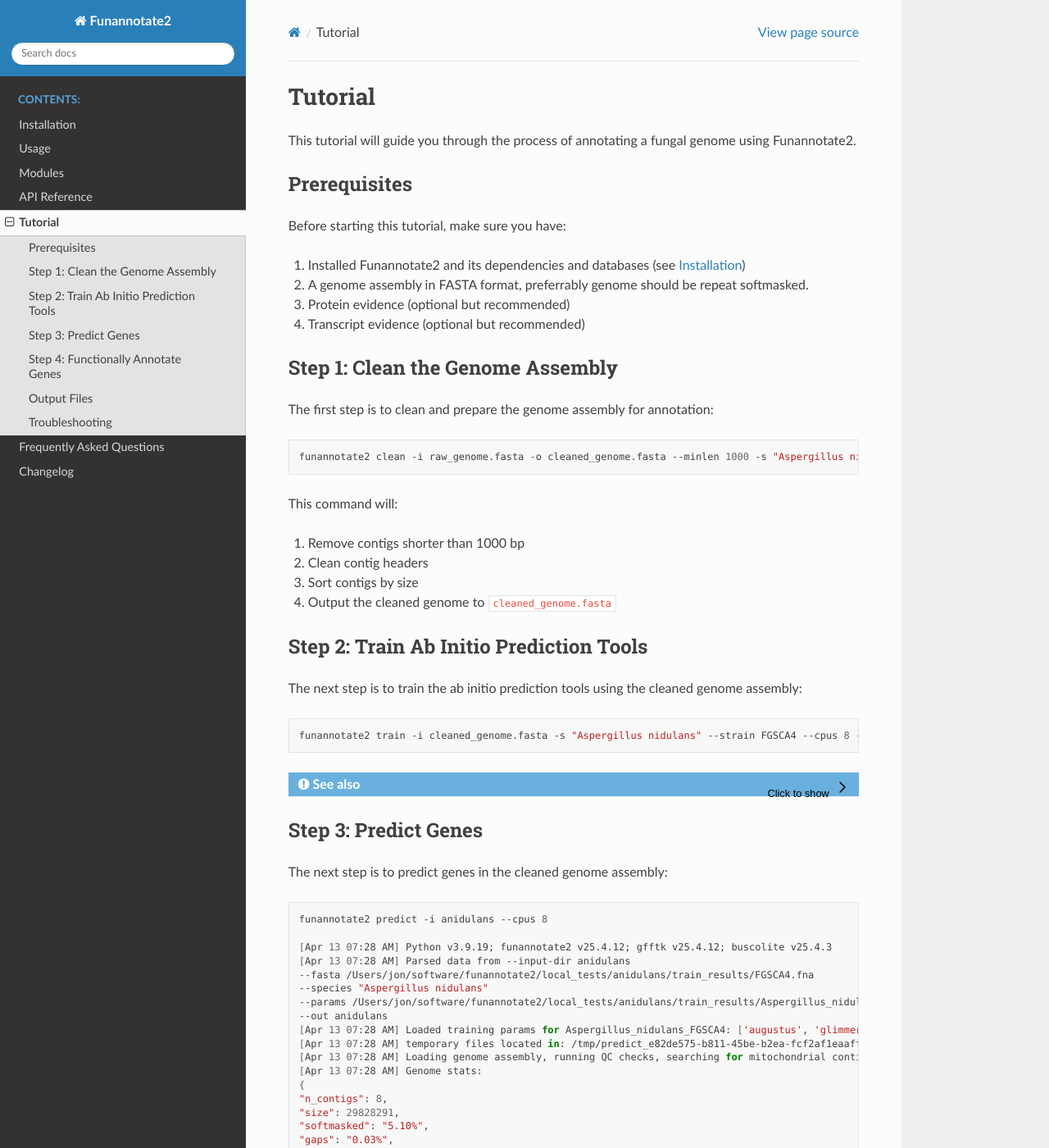
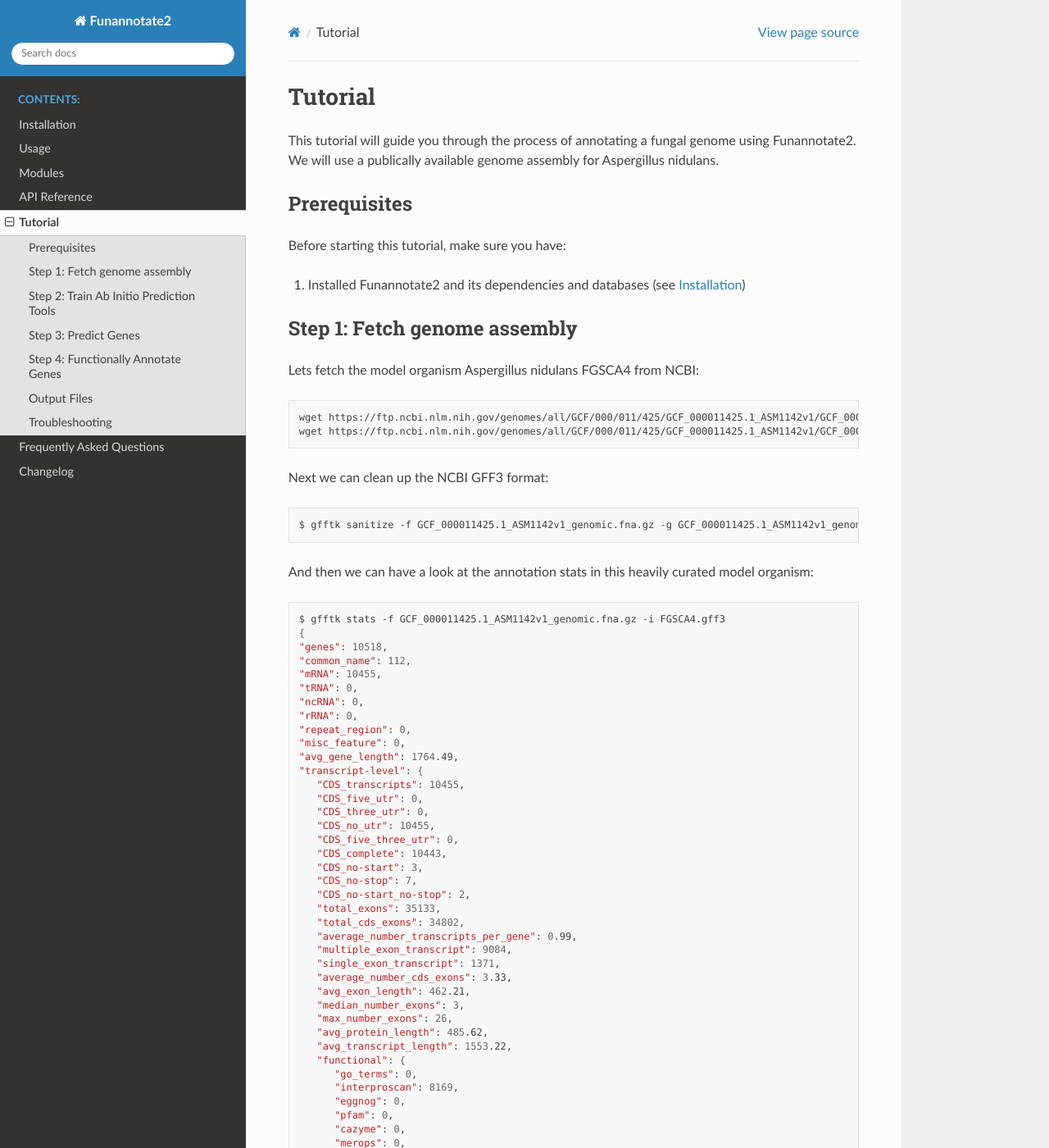
Before and after one commit to nextgenusfs/funannotate2, a Sphinx documentation site: the page built from docs/tutorial.rst, in a window 1280 px wide and 1400 px high. Shown: the whole window at 82% size. Built offline with Sphinx 7.4.7 and the Read the Docs theme 3.1.0, drawn with Linux system fonts in a browser that asks for light colours; some of the changed text lies outside the part shown.

```diff
--- a/docs/tutorial.rst
+++ b/docs/tutorial.rst
@@ -1,7 +1,7 @@
 Tutorial
 ========
 
-This tutorial will guide you through the process of annotating a fungal genome using Funannotate2.
+This tutorial will guide you through the process of annotating a fungal genome using Funannotate2. We will use a publically available genome assembly for Aspergillus nidulans.
 
 Prerequisites
 ------------
@@ -9,37 +9,87 @@ Prerequisites
 Before starting this tutorial, make sure you have:
 
 1. Installed Funannotate2 and its dependencies and databases (see :doc:`installation`)
-2. A genome assembly in FASTA format, preferrably genome should be repeat softmasked.
-3. Protein evidence (optional but recommended)
-4. Transcript evidence (optional but recommended)
 
-Step 1: Clean the Genome Assembly
+
+Step 1: Fetch genome assembly
 --------------------------------
 
-The first step is to clean and prepare the genome assembly for annotation:
+Lets fetch the model organism Aspergillus nidulans FGSCA4 from NCBI:
 
 .. code-block:: bash
 
-    funannotate2 clean -i raw_genome.fasta -o cleaned_genome.fasta --minlen 1000 -s "Aspergillus nidulans" --strain "FGSCA4"
+    wget https://ftp.ncbi.nlm.nih.gov/genomes/all/GCF/000/011/425/GCF_000011425.1_ASM1142v1/GCF_000011425.1_ASM1142v1_genomic.fna.gz
+    wget https://ftp.ncbi.nlm.nih.gov/genomes/all/GCF/000/011/425/GCF_000011425.1_ASM1142v1/GCF_000011425.1_ASM1142v1_genomic.gff.gz
 
-This command will:
 
-1. Remove contigs shorter than 1000 bp
-2. Clean contig headers
-3. Sort contigs by size
-4. Output the cleaned genome to ``cleaned_genome.fasta``
+Next we can clean up the NCBI GFF3 format:
+
+.. code-block:: bash
+
+   $ gfftk sanitize -f GCF_000011425.1_ASM1142v1_genomic.fna.gz -g GCF_000011425.1_ASM1142v1_genomic.gff.gz -o FGSCA4.gff3
+
+
+And then we can have a look at the annotation stats in this heavily curated model organism:
+
+.. code-block:: bash
+
+   $ gfftk stats -f GCF_000011425.1_ASM1142v1_genomic.fna.gz -i FGSCA4.gff3
+   {
+   "genes": 10518,
+   "common_name": 112,
+   "mRNA": 10455,
+   "tRNA": 0,
+   "ncRNA": 0,
+   "rRNA": 0,
+   "repeat_region": 0,
+   "misc_feature": 0,
+   "avg_gene_length": 1764.49,
+   "transcript-level": {
+      "CDS_transcripts": 10455,
+      "CDS_five_utr": 0,
+      "CDS_three_utr": 0,
+      "CDS_no_utr": 10455,
+      "CDS_five_three_utr": 0,
+      "CDS_complete": 10443,
+      "CDS_no-start": 3,
+      "CDS_no-stop": 7,
+      "CDS_no-start_no-stop": 2,
+      "total_exons": 35133,
+      "total_cds_exons": 34802,
+      "average_number_transcripts_per_gene": 0.99,
+      "multiple_exon_transcript": 9084,
+      "single_exon_transcript": 1371,
+      "average_number_cds_exons": 3.33,
+      "avg_exon_length": 462.21,
+      "median_number_exons": 3,
+      "max_number_exons": 26,
+      "avg_protein_length": 485.62,
+      "avg_transcript_length": 1553.22,
+      "functional": {
+         "go_terms": 0,
+         "interproscan": 8169,
+         "eggnog": 0,
+         "pfam": 0,
+         "cazyme": 0,
+         "merops": 0,
+         "busco": 0,
+         "secretion": 0
+      }
+   }
 
 Step 2: Train Ab Initio Prediction Tools
 -------------------
 
-The next step is to train the ab initio prediction tools using the cleaned genome assembly:
+The next step is to train the ab initio prediction tools, to do that we'll use `funannotate2 train`.  I'm going to use the `anid_f2` as the output directory.
 
 .. code-block:: bash
 
-    funannotate2 train -i cleaned_genome.fasta -s "Aspergillus nidulans" --strain FGSCA4 --cpus 8 -o anidulans
+   $ funannotate2 train -f GCF_000011425.1_ASM1142v1_genomic.fna.gz \
+      -g FGSCA4.gff3 -s "Aspergillus nidulans" --strain FGSCA4 --cpus 8 \
+      -o anid_f2
 
 
-.. seealso::
+.. admonition:: See the full output of this command
     :class: dropdown
 
       .. code-block:: bash
@@ -48,24 +98,24 @@ The next step is to train the ab initio prediction tools using the cleaned genom
          [Apr 12 10:12 PM] Loading genome assembly and running QC checks
          [Apr 12 10:12 PM] Genome stats:
          {
-         "n_contigs": 8,
-         "size": 29828291,
-         "n50": 3704807,
-         "n90": 3145033,
-         "l50": 4,
-         "l90": 7,
-         "avg_length": 3728536
+            "n_contigs": 8,
+            "size": 29828291,
+            "n50": 3704807,
+            "n90": 3145033,
+            "l50": 4,
+            "l90": 7,
+            "avg_length": 3728536
          }
          [Apr 12 10:12 PM] Getting taxonomy information
          {
-         "superkingdom": "Eukaryota",
-         "kingdom": "Fungi",
-         "phylum": "Ascomycota",
-         "class": "Eurotiomycetes",
-         "order": "Eurotiales",
-         "family": "Aspergillaceae",
-         "genus": "Aspergillus",
-         "species": "Aspergillus nidulans"
+            "superkingdom": "Eukaryota",
+            "kingdom": "Fungi",
+            "phylum": "Ascomycota",
+            "class": "Eurotiomycetes",
+            "order": "Eurotiales",
+            "family": "Aspergillaceae",
+            "genus": "Aspergillus",
+            "species": "Aspergillus nidulans"
          }
          [Apr 12 10:12 PM] Choosing best augustus species based on taxonomy: anidulans
          [Apr 12 10:12 PM] Choosing best busco species based on taxonomy: eurotiales
@@ -76,80 +126,80 @@ The next step is to train the ab initio prediction tools using the cleaned genom
          [Apr 12 10:41 PM] Found 3989 BUSCOs in first pass, trying harder to find remaining 202
          [Apr 12 10:41 PM] Found 52 from miniprot, now launching 147 augustus/pyhmmer jobs for 135 BUSCO models
          [Apr 12 10:43 PM] Analysis complete:
-         single-copy=4077
-         fragmented=0
-         duplicated=0
-         total=4077
+            single-copy=4077
+            fragmented=0
+            duplicated=0
+            total=4077
          [Apr 12 10:43 PM] Training set [/Users/jon/software/funannotate2/local_tests/anidulans/train_misc/busco_training_set.gff3] loaded with 4077 gene models
          [Apr 12 10:44 PM] 3,696 of 4,077 models pass training parameters
          [Apr 12 10:44 PM] 3696 gene models selected for training, now splitting into test [n=200] and train [n=3496]
          [Apr 12 10:44 PM] Training augustus using training set
          [Apr 12 10:45 PM] Initial training completed in 00:01:55s
          {
-         "tool": "augustus",
-         "model": "2729fffa-bec0-45a2-a0fe-b64c0d6ea542",
-         "n_test_genes": 200,
-         "ref_genes_found": 199,
-         "ref_genes_missed": 1,
-         "extra_query_genes": 101,
-         "average_aed": 0.07467057536626677,
-         "nucleotide_sensitivity": 0.9220365983327615,
-         "nucleotide_precision": 0.9506290384745041,
-         "exon_sensitivity": 0.7030456852791879,
-         "exon_precision": 0.7353456611070821,
-         "gene_sensitivity": 0.99,
-         "gene_precision": 0.495
+            "tool": "augustus",
+            "model": "2729fffa-bec0-45a2-a0fe-b64c0d6ea542",
+            "n_test_genes": 200,
+            "ref_genes_found": 199,
+            "ref_genes_missed": 1,
+            "extra_query_genes": 101,
+            "average_aed": 0.07467057536626677,
+            "nucleotide_sensitivity": 0.9220365983327615,
+            "nucleotide_precision": 0.9506290384745041,
+            "exon_sensitivity": 0.7030456852791879,
+            "exon_precision": 0.7353456611070821,
+            "gene_sensitivity": 0.99,
+            "gene_precision": 0.495
          }
          [Apr 12 10:45 PM] Training snap using training set
          [Apr 12 10:46 PM] Initial training completed in 00:00:10s
          {
-         "tool": "snap",
-         "model": "snap-trained.hmm",
-         "n_test_genes": 200,
-         "ref_genes_found": 200,
-         "ref_genes_missed": 0,
-         "extra_query_genes": 200,
-         "average_aed": 0.11985835682750766,
-         "nucleotide_sensitivity": 0.8578286982555101,
-         "nucleotide_precision": 0.9623470985417217,
-         "exon_sensitivity": 0.5644329896907216,
-         "exon_precision": 0.6013132056946491,
-         "gene_sensitivity": 1.0,
-         "gene_precision": 0.23954372623574144
+            "tool": "snap",
+            "model": "snap-trained.hmm",
+            "n_test_genes": 200,
+            "ref_genes_found": 200,
+            "ref_genes_missed": 0,
+            "extra_query_genes": 200,
+            "average_aed": 0.11985835682750766,
+            "nucleotide_sensitivity": 0.8578286982555101,
+            "nucleotide_precision": 0.9623470985417217,
+            "exon_sensitivity": 0.5644329896907216,
+            "exon_precision": 0.6013132056946491,
+            "gene_sensitivity": 1.0,
+            "gene_precision": 0.23954372623574144
          }
          [Apr 12 10:46 PM] Training glimmerHMM using training set
          [Apr 12 11:14 PM] Initial training completed in 00:20:17 and parameter optimization completed in 00:07:47s
          {
-         "tool": "glimmerhmm",
-         "model": "train",
-         "n_test_genes": 200,
-         "ref_genes_found": 191,
-         "ref_genes_missed": 9,
-         "extra_query_genes": 90,
-         "average_aed": 0.09936167211746938,
-         "nucleotide_sensitivity": 0.8940046590916744,
-         "nucleotide_precision": 0.9345785751153856,
-         "exon_sensitivity": 0.5783783783783784,
-         "exon_precision": 0.61981981981982,
-         "gene_sensitivity": 0.8846153846153846,
-         "gene_precision": 0.4339622641509434
+            "tool": "glimmerhmm",
+            "model": "train",
+            "n_test_genes": 200,
+            "ref_genes_found": 191,
+            "ref_genes_missed": 9,
+            "extra_query_genes": 90,
+            "average_aed": 0.09936167211746938,
+            "nucleotide_sensitivity": 0.8940046590916744,
+            "nucleotide_precision": 0.9345785751153856,
+            "exon_sensitivity": 0.5783783783783784,
+            "exon_precision": 0.61981981981982,
+            "gene_sensitivity": 0.8846153846153846,
+            "gene_precision": 0.4339622641509434
          }
          [Apr 12 11:14 PM] Training GeneMark-ES using self-training
          [Apr 13 02:59 AM] Initial training completed in 03:44:55s
          {
-         "tool": "genemark",
-         "model": "gmhmm.mod",
-         "n_test_genes": 200,
-         "ref_genes_found": 200,
-         "ref_genes_missed": 0,
-         "extra_query_genes": 183,
-         "average_aed": 0.062178024762870994,
-         "nucleotide_sensitivity": 0.9213744271525245,
-         "nucleotide_precision": 0.9748335923946361,
-         "exon_sensitivity": 0.745,
-         "exon_precision": 0.7820714285714284,
-         "gene_sensitivity": 1.0,
-         "gene_precision": 0.3879598662207358
+            "tool": "genemark",
+            "model": "gmhmm.mod",
+            "n_test_genes": 200,
+            "ref_genes_found": 200,
+            "ref_genes_missed": 0,
+            "extra_query_genes": 183,
+            "average_aed": 0.062178024762870994,
+            "nucleotide_sensitivity": 0.9213744271525245,
+            "nucleotide_precision": 0.9748335923946361,
+            "exon_sensitivity": 0.745,
+            "exon_precision": 0.7820714285714284,
+            "gene_sensitivity": 1.0,
+            "gene_precision": 0.3879598662207358
          }
          [Apr 13 02:59 AM] Ab initio training finished: /Users/jon/software/funannotate2/local_tests/anidulans/train_results/Aspergillus_nidulans_FGSCA4.params.json
          [Apr 13 02:59 AM] The params.json file can be passed to funannotate2 predict or installed globally with funannotate2 species
@@ -163,29 +213,14 @@ The next step is to predict genes in the cleaned genome assembly:
 
 .. code-block:: bash
 
-    funannotate2 predict -i anidulans --cpus 8
+    funannotate2 predict -i anid_f2 --cpus 8
 
-    [Apr 13 07:28 AM] Python v3.9.19; funannotate2 v25.4.12; gfftk v25.4.12; buscolite v25.4.3
-    [Apr 13 07:28 AM] Parsed data from --input-dir anidulans
-    --fasta /Users/jon/software/funannotate2/local_tests/anidulans/train_results/FGSCA4.fna
-    --species "Aspergillus nidulans"
-    --params /Users/jon/software/funannotate2/local_tests/anidulans/train_results/Aspergillus_nidulans_FGSCA4.params.json
-    --out anidulans
-    [Apr 13 07:28 AM] Loaded training params for Aspergillus_nidulans_FGSCA4: ['augustus', 'glimmerhmm', 'snap', 'genemark']
-    [Apr 13 07:28 AM] temporary files located in: /tmp/predict_e82de575-b811-45be-b2ea-fcf2af1eaaff
-    [Apr 13 07:28 AM] Loading genome assembly, running QC checks, searching for mitochondrial contigs, calculating softmasked regions and assembly gaps
-    [Apr 13 07:28 AM] Genome stats:
-    {
-    "n_contigs": 8,
-    "size": 29828291,
-    "softmasked": "5.10%",
-    "gaps": "0.03%",
-    "n50": 3704807,
-    "n90": 3145033,
-    "l50": 4,
-    "l90": 7,
-    "avg_length": 3728536
-    }
+
+.. seealso::
+    :class: dropdown
+
+      .. code-block:: bash
+
 
 
 This command will:
```
